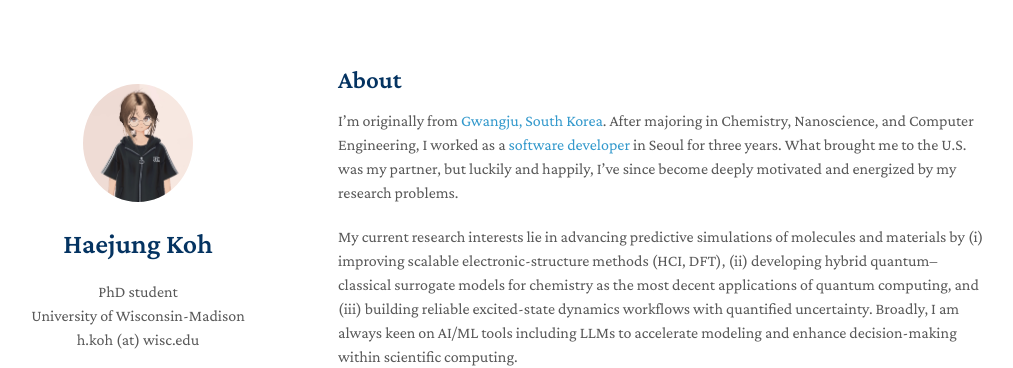
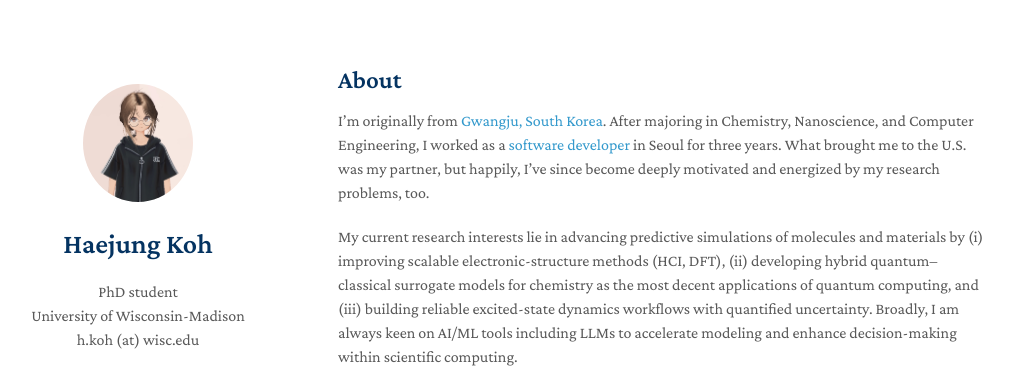
Before and after one commit to MaximHelio/MaximHelio.github.io, a Jekyll site: the page built from index.md, in a window 1280 px wide and 900 px high. Shown: the top 368 px of the window, without its empty margins (132-1145 px from the left). Built offline with Jekyll 4.4.1, drawn with Linux system fonts in a browser that asks for light colours; nearby versions of some CDN libraries; a style sheet for code colours, icons or effects is not loaded; our own code applies the rules of GitHub Pages for plain Markdown files.

Commit message:
Add first

```diff
--- a/index.md
+++ b/index.md
@@ -3,7 +3,7 @@ layout: homepage
 ---
 ## About
 
-I’m originally from [Gwangju, South Korea](https://en.wikipedia.org/wiki/Gwangju). After majoring in Chemistry, Nanoscience, and Computer Engineering, I worked as a [software developer](./assets/Portfolio.pdf) in Seoul for three years. What brought me to the U.S. was my partner, but luckily and happily, I've since become deeply motivated and energized by my research problems.
+I’m originally from [Gwangju, South Korea](https://en.wikipedia.org/wiki/Gwangju). After majoring in Chemistry, Nanoscience, and Computer Engineering, I worked as a [software developer](./assets/Portfolio.pdf) in Seoul for three years. What brought me to the U.S. was my partner, but happily, I've since become deeply motivated and energized by my research problems, too.
 
 My current research interests lie in advancing predictive simulations of molecules and materials by (i) improving scalable electronic-structure methods (HCI, DFT), (ii) developing hybrid quantum–classical surrogate models for chemistry as the most decent applications of quantum computing, and (iii) building reliable excited-state dynamics workflows with quantified uncertainty. Broadly, I am always keen on AI/ML tools including LLMs to accelerate modeling and enhance decision-making within scientific computing.
 
```
